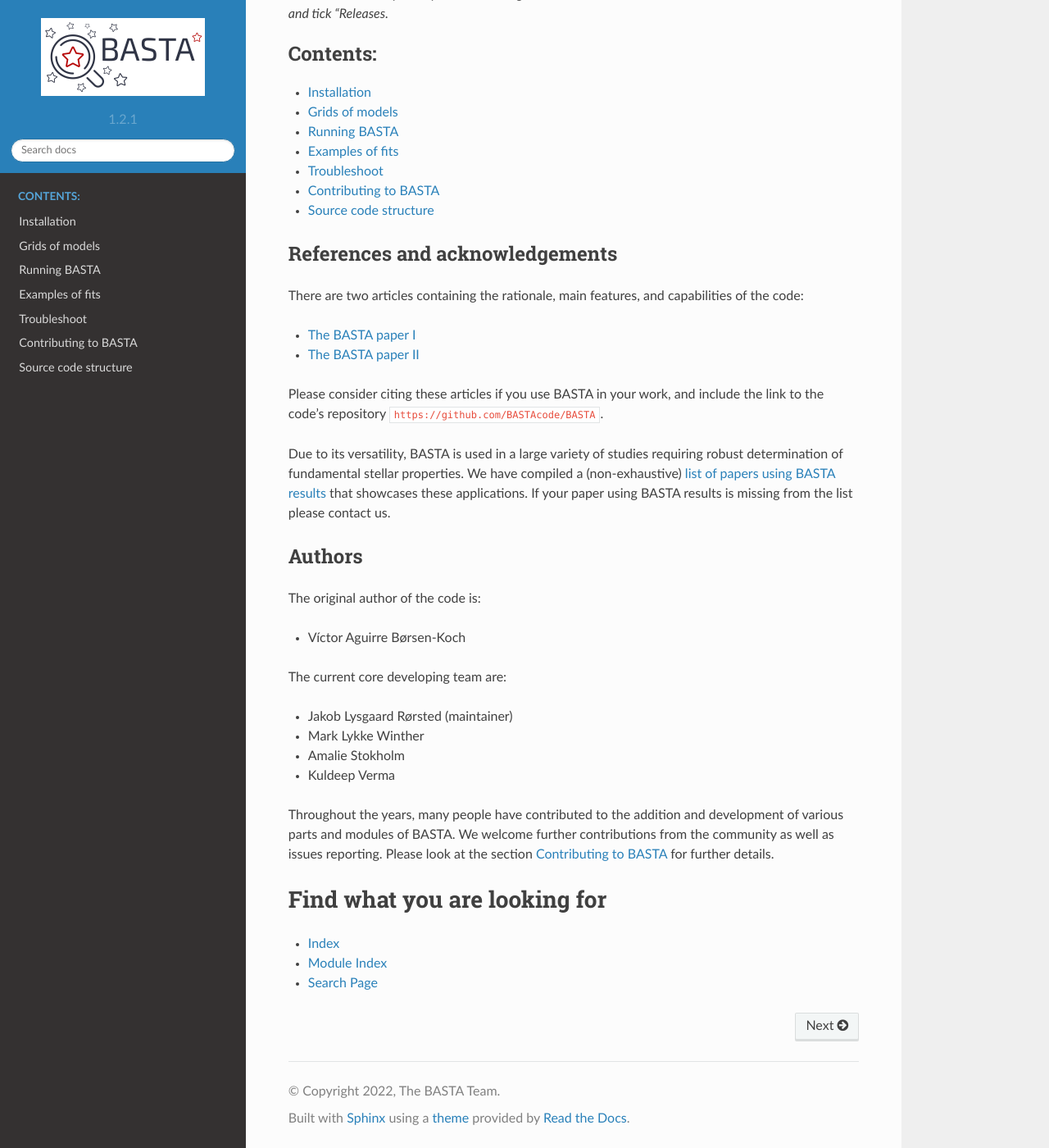
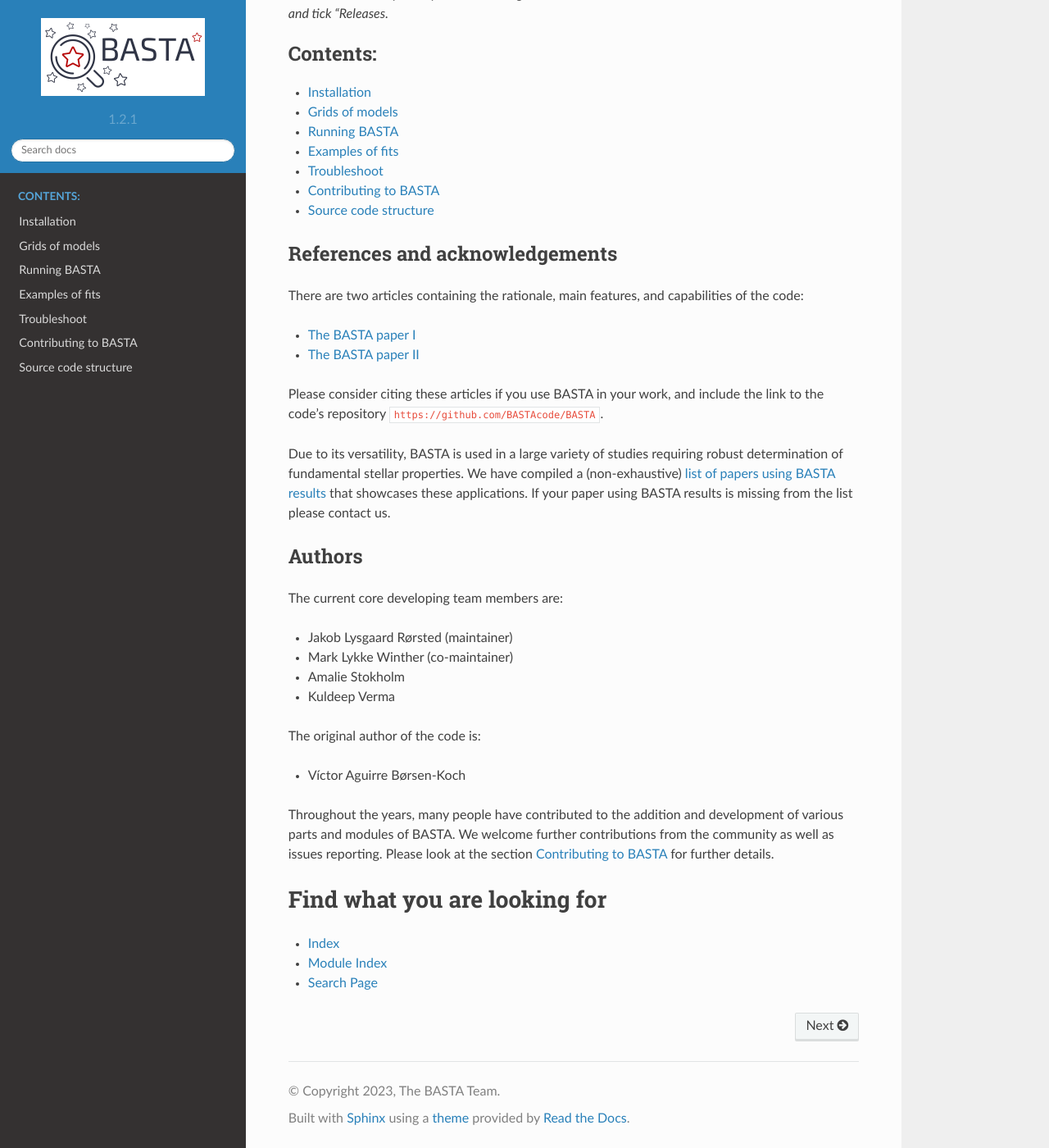
Before and after one commit to BASTAcode/BASTA, a Sphinx documentation site: the page built from docs/index.rst, in a window 1280 px wide and 1400 px high, scrolled down 371 px. Shown: the whole window at 82% size. Built offline with Sphinx 7.4.7 and the Read the Docs theme 2.0.0, drawn with Linux system fonts in a browser that asks for light colours.

Commit message:
Bump requirements (#34)
* Bump requirements

* Update documentation

```diff
--- a/docs/conf.py
+++ b/docs/conf.py
@@ -27,7 +27,7 @@
 
 # General information about the project.
 project = "BASTA"
-copyright = "2022, The BASTA Team"
+copyright = "2023, The BASTA Team"
 author = "The BASTA Team"
 
 # The short X.Y version.
--- a/docs/index.rst
+++ b/docs/index.rst
@@ -47,16 +47,19 @@
 
 Authors
 -------
+The current core developing team members are:
+
+* Jakob Lysgaard Rørsted (maintainer)
+* Mark Lykke Winther (co-maintainer)
+* Amalie Stokholm
+* Kuldeep Verma
+
+
 The original author of the code is:
 
 * Víctor Aguirre Børsen-Koch
 
-The current core developing team are:
 
-* Jakob Lysgaard Rørsted (maintainer)
-* Mark Lykke Winther
-* Amalie Stokholm
-* Kuldeep Verma
 
 Throughout the years, many people have contributed to the addition and development of various parts and modules of
 BASTA. We welcome further contributions from the community as well as issues reporting. Please look at the section
--- a/docs/install.rst
+++ b/docs/install.rst
@@ -11,7 +11,7 @@
 Obtaining the code and virtual environment
 ------------------------------------------
 
-*Important note: BASTA is developed for Python 3.11, but Python >= 3.7 might work as well.*
+*Important note: BASTA is developed for Python 3.11, but Python >= 3.7 might work as well. Currently 3.12 is not supported due to build issues in NumPy/f2py*
 
 
 Start out by obtaining a copy of BASTA; either by cloning the GitHub repository or downloadning a source code release. As a default, we recommend that you install basta in the folder ``~/BASTA``. If you have a user on GitHub and use an ssh-keypair, you can simply run:
@@ -65,7 +65,7 @@
 Consistent f2py
 ---------------
 
-The following should not be necessary if you use *pyenv* or similar to manage your Python environment.
+*The following are not necessary if you use *pyenv* or similar to manage your Python environment. If you are using such a tool, you might need to change the name of the executable in the setup file.*
 
 BASTA needs the executable ``f2py3`` to exist in the path to be able to compile external Fortran routines required for
 different parts of the code. In order to avoid issues, this tool *must* match the version of NumPy used to run BASTA.
```
Also changed, not shown: requirements.txt (+11 -11 lines), setup.py (+8 -3 lines), .pre-commit-config.yaml, 1 other file.
